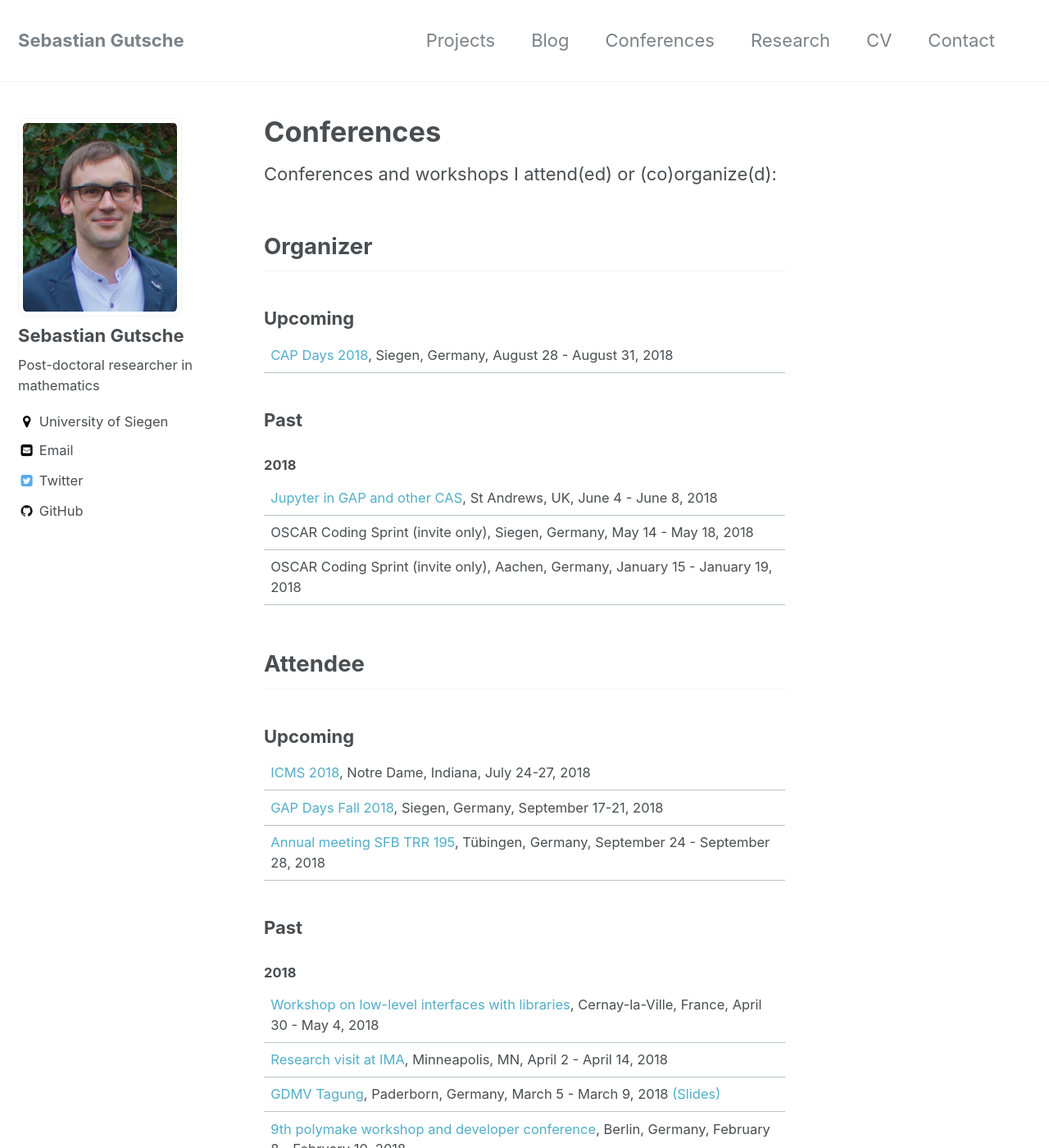
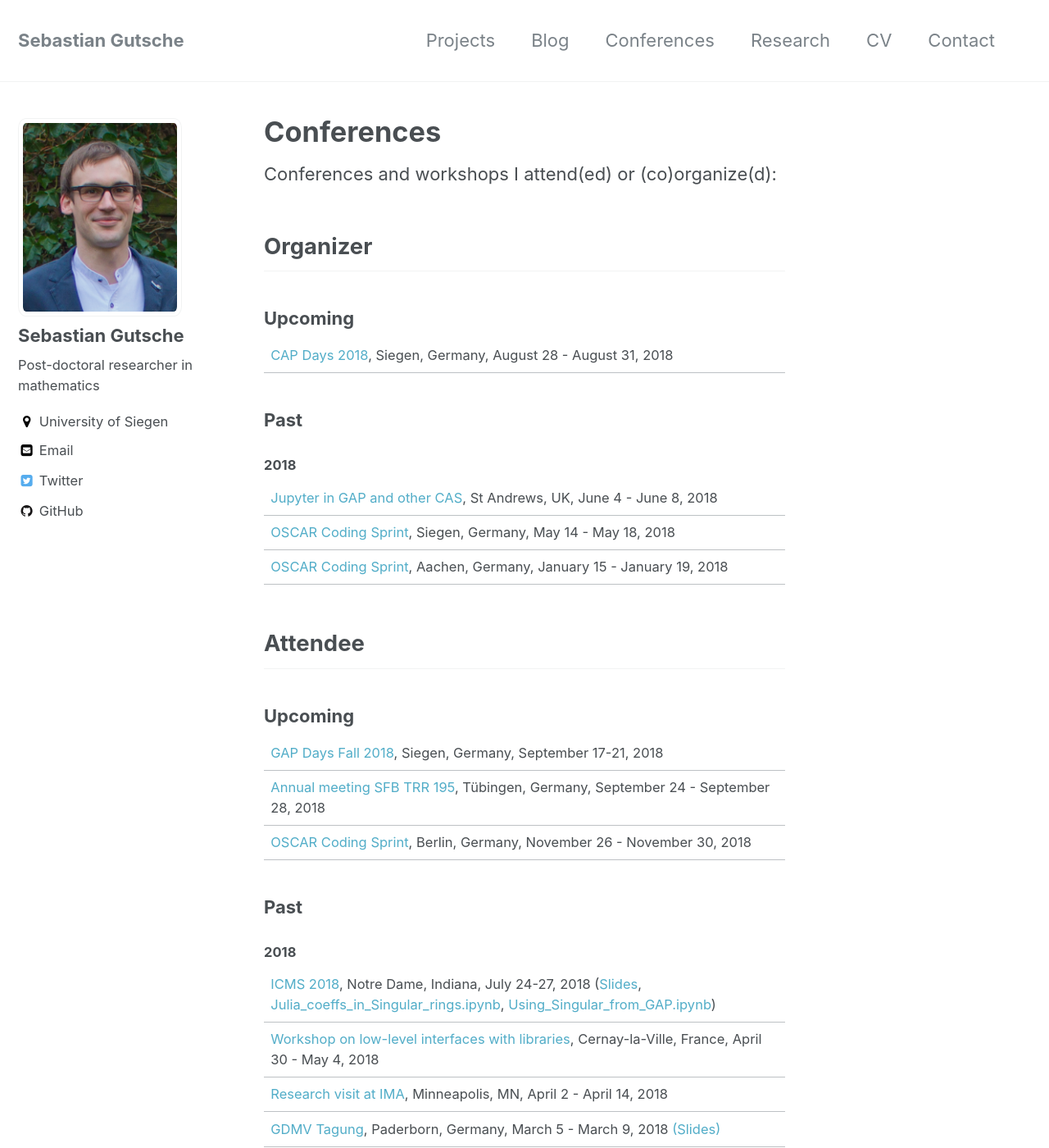
Before and after one commit to sebasguts/sebasguts.github.io, a Jekyll site: the page built from _pages/conferences.md, in a window 1280 px wide and 1400 px high. Shown: the whole window at 82% size. Built offline with Jekyll 4.4.1, drawn with Linux system fonts in a browser that asks for light colours.

Commit message:
Updated conferences

```diff
--- a/_pages/conferences.md
+++ b/_pages/conferences.md
@@ -17,21 +17,22 @@ Conferences and workshops I attend(ed) or (co)organize(d):
 #### 2018
 
 | [Jupyter in GAP and other CAS](http://gapdays.de/gap-jupyter-days2018/), St Andrews, UK, June 4 - June 8, 2018
-| OSCAR Coding Sprint (invite only), Siegen, Germany, May 14 - May 18, 2018
-| OSCAR Coding Sprint (invite only), Aachen, Germany, January 15 - January 19, 2018
+| [OSCAR Coding Sprint](https://oscar.computeralgebra.de/meetings/Meeting-5-2018/), Siegen, Germany, May 14 - May 18, 2018
+| [OSCAR Coding Sprint](https://oscar.computeralgebra.de/meetings/Meeting-1-2018/), Aachen, Germany, January 15 - January 19, 2018
 
 ## Attendee
 
 ### Upcoming
 
-| [ICMS 2018](http://icms-conference.org/2018/), Notre Dame, Indiana, July 24-27, 2018
 | [GAP Days Fall 2018](www.gapdays.de/gapdays2018-fall/), Siegen, Germany, September 17-21, 2018
 | [Annual meeting SFB TRR 195](http://www.math.uni-tuebingen.de/arbeitsbereiche/geometrie/annual-meeting-sfb-trr-195-1), Tübingen, Germany, September 24 - September 28, 2018
+| [OSCAR Coding Sprint](https://oscar.computeralgebra.de/meetings/Meeting-11-2018/), Berlin, Germany, November 26 - November 30, 2018
 
 ### Past
 
 #### 2018
 
+| [ICMS 2018](http://icms-conference.org/2018/), Notre Dame, Indiana, July 24-27, 2018 ([Slides](../downloads/ICMS2018.pdf), [Julia_coeffs_in_Singular_rings.ipynb](../downloads/Julia_coeffs_in_Singular_rings.ipynb), [Using_Singular_from_GAP.ipynb](../downloads/Using_Singular_from_GAP.ipynb))
 | [Workshop on low-level interfaces with libraries](https://github.com/OpenDreamKit/OpenDreamKit/issues/251), Cernay-la-Ville, France, April 30 - May 4, 2018
 | [Research visit at IMA](https://ima.umn.edu/2017-2018.2), Minneapolis, MN, April 2 - April 14, 2018
 | [GDMV Tagung](http://www.gdmv2018.de/), Paderborn, Germany, March 5 - March 9, 2018 [(Slides)](../downloads/2018_03_06_GDMV2018.pdf)
```
Also changed, not shown: _pages/cv.md (+1 -2 lines), 3 other files.
